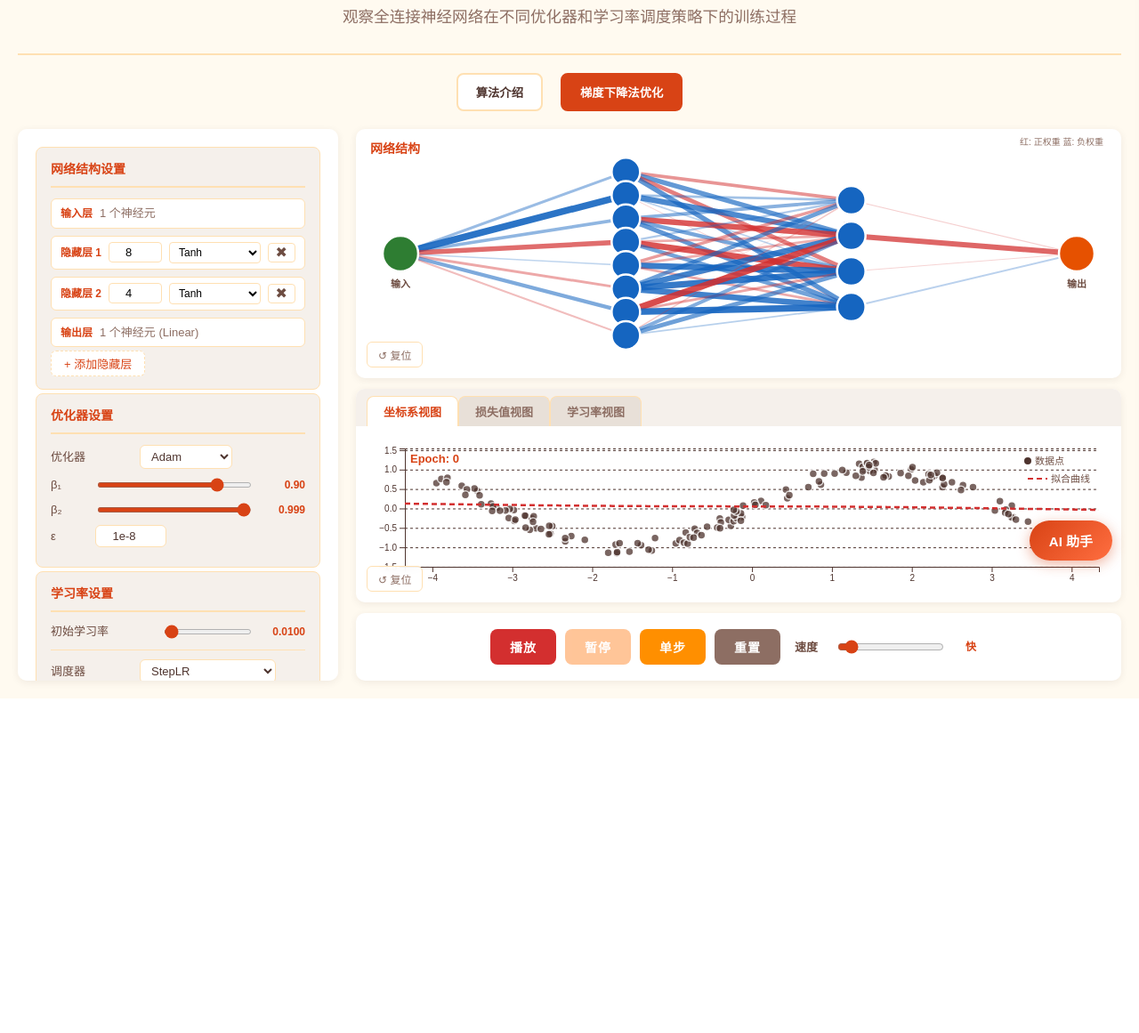
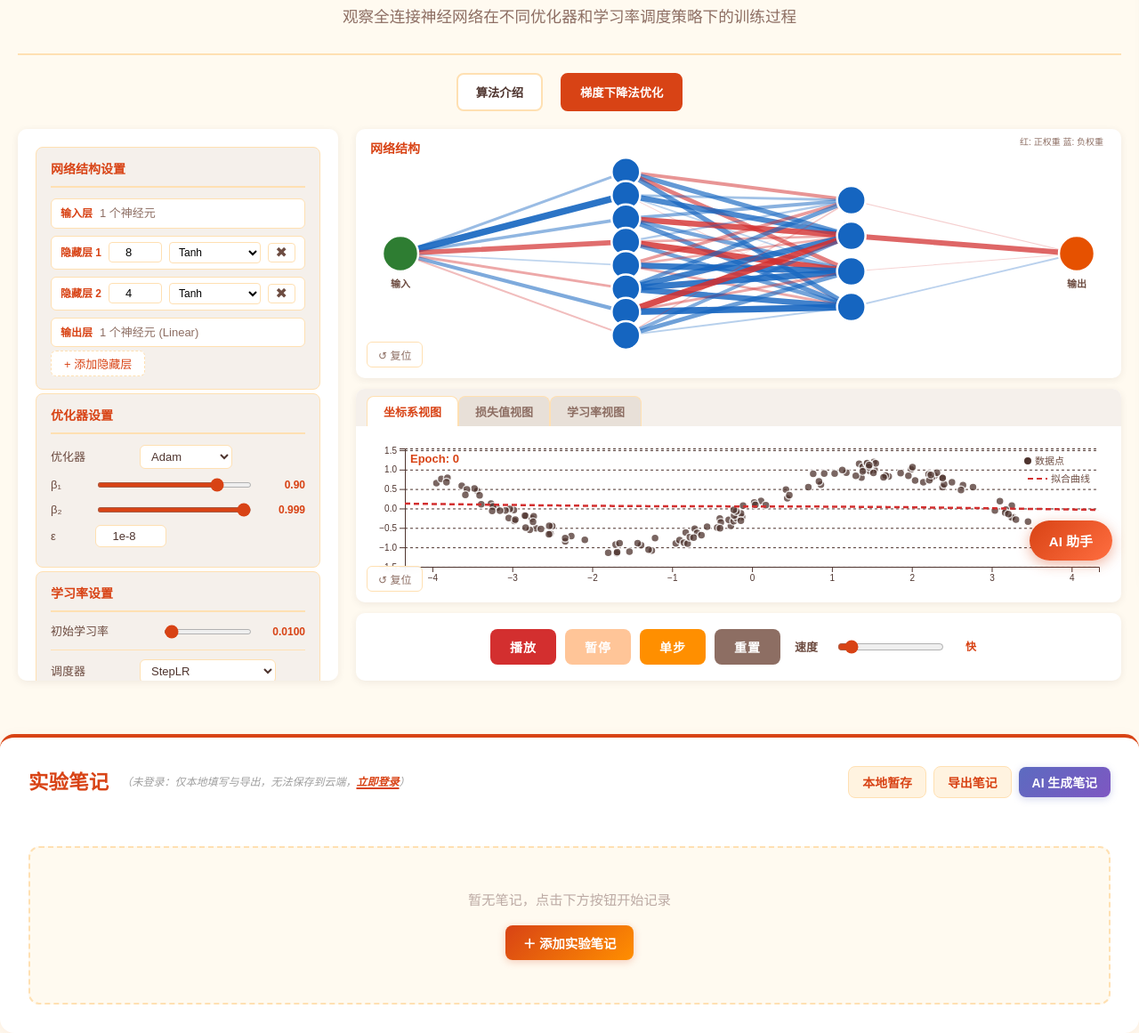
Before and after one commit to NullWinters/OptLab, a FastAPI app: template templates/courses/neural-network/gd.html in a window 1280 px wide. Shown: the part 140-1301 px from the top of the page at 89% size. Before the commit the page ends 925 px from the top, so only its background shows below. Run offline with FastAPI, Linux system fonts and the light colour scheme; the template is opened without the code that fills it, so the values that code supplies are empty; some libraries are stand-ins or nearby versions.

Commit message:
神经网络实验笔记集成
- gd.html：添加 EXPERIMENT_NOTES_CONFIG + AI_CONFIG，挂载实验笔记区域
- gd.js：暴露 NeuralNetworkGD.getState() 供笔记数据采集
- routers/notes.py：添加 neural-network.gd 实验数据校验

```diff
--- a/static/js/courses/neural-network/gd.js
+++ b/static/js/courses/neural-network/gd.js
@@ -1629,6 +1629,21 @@
         console.log('\u2705 \u795E\u7ECF\u7F51\u7EDC\u68AF\u5EA6\u4E0B\u964D\u5B9E\u9A8C\u7CFB\u7EDF\u5DF2\u542F\u52A8');
     }
 
+    window.NeuralNetworkGD = {
+        getState: function () {
+            return {
+                layerSizes: GDS.layerSizes, hiddenActs: GDS.hiddenActs,
+                optimizer: GDS.optimizer, optParams: GDS.optParams,
+                scheduler: GDS.scheduler, schedParams: GDS.schedParams,
+                baseLr: GDS.baseLr, currentLr: GDS.currentLr,
+                lossFn: GDS.lossFn, totalEpochs: GDS.totalEpochs,
+                currentEpoch: GDS.currentEpoch, currentLoss: GDS.currentLoss,
+                minLoss: GDS.minLoss, lossHistory: GDS.lossHistory,
+                lrHistory: GDS.lrHistory, currentPreset: GDS.currentPreset,
+                dataX: GDS.dataX, dataY: GDS.dataY
+            };
+        }
+    };
     // 启动
     if (document.readyState === 'loading') {
         document.addEventListener('DOMContentLoaded', init);
--- a/templates/courses/neural-network/gd.html
+++ b/templates/courses/neural-network/gd.html
@@ -167,6 +167,50 @@
     <div class="gd-tooltip" id="gd-tooltip"></div>
 </div>
 {% endblock %}
+{% block experiment_notes %}
+<div id="exp-notes-mount"></div>
+{% endblock %}
 {% block scripts %}
+<script>
+    window.AI_CONFIG = {
+        PAGE_ID: 'neural_network_gd',
+        GUIDEBOOK: '这是神经网络梯度下降优化实验页面。页面左侧为参数设置面板，右侧上部为网络结构可视化画布，右侧中部为三视图画布，右侧下部为算法控制条。使用流程：设置参数后点击应用参数，然后通过播放/单步运行训练。',
+        BUTTON_REGISTRY: [
+            {id: "add-layer-btn", description: "添加隐藏层按钮", type: "normal"},
+            {id: "optimizer-select", description: "优化器选择下拉框", type: "normal"},
+            {id: "scheduler-select", description: "学习率调度器选择下拉框", type: "normal"},
+            {id: "lr-slider", description: "初始学习率滑块", type: "normal"},
+            {id: "total-epochs", description: "总训练轮数输入框", type: "normal"},
+            {id: "apply-btn", description: "应用参数按钮", type: "normal"},
+            {id: "play-btn", description: "播放按钮", type: "normal"},
+            {id: "pause-btn", description: "暂停按钮", type: "normal"},
+            {id: "step-btn", description: "单步按钮", type: "normal"},
+            {id: "reset-btn", description: "重置按钮", type: "normal"},
+            {id: "speed-slider", description: "训练速度调节滑块", type: "normal"},
+            {id: "network-reset-btn", description: "网络结构画布复位按钮", type: "normal"},
+            {id: "fit-reset-btn", description: "拟合画布复位按钮", type: "normal"}
+        ]
+    };
+    window.EXPERIMENT_NOTES_CONFIG = {
+        experimentKey: 'neural-network.gd',
+        mountSelector: '#exp-notes-mount',
+        getPageData: function () {
+            var st = window.NeuralNetworkGD && window.NeuralNetworkGD.getState ? window.NeuralNetworkGD.getState() : {};
+            return {
+                algorithm: '神经网络梯度下降优化',
+                network_structure: { layer_sizes: st.layerSizes || [], hidden_activations: st.hiddenActs || [] },
+                optimizer: st.optimizer || '', optimizer_params: st.optParams || {},
+                scheduler: st.scheduler || '', scheduler_params: st.schedParams || {},
+                base_learning_rate: st.baseLr, current_learning_rate: st.currentLr,
+                loss_function: st.lossFn || '', total_epochs: st.totalEpochs,
+                current_epoch: st.currentEpoch, current_loss: st.currentLoss, min_loss: st.minLoss,
+                loss_history: st.lossHistory || [], lr_history: st.lrHistory || [],
+                iteration_log: st.lossHistory || [],
+                convergence_result: st.lossHistory && st.lossHistory.length > 0 ? { final_epoch: st.currentEpoch, final_loss: st.currentLoss, min_loss: st.minLoss } : null,
+                dataset: st.currentPreset || 'custom', data_point_count: (st.dataX || []).length
+            };
+        }
+    };
+</script>
 <script src="/static/js/courses/neural-network/gd.js"></script>
 {% endblock %}
```
Also changed, not shown: routers/notes.py (+8 -1 lines).
